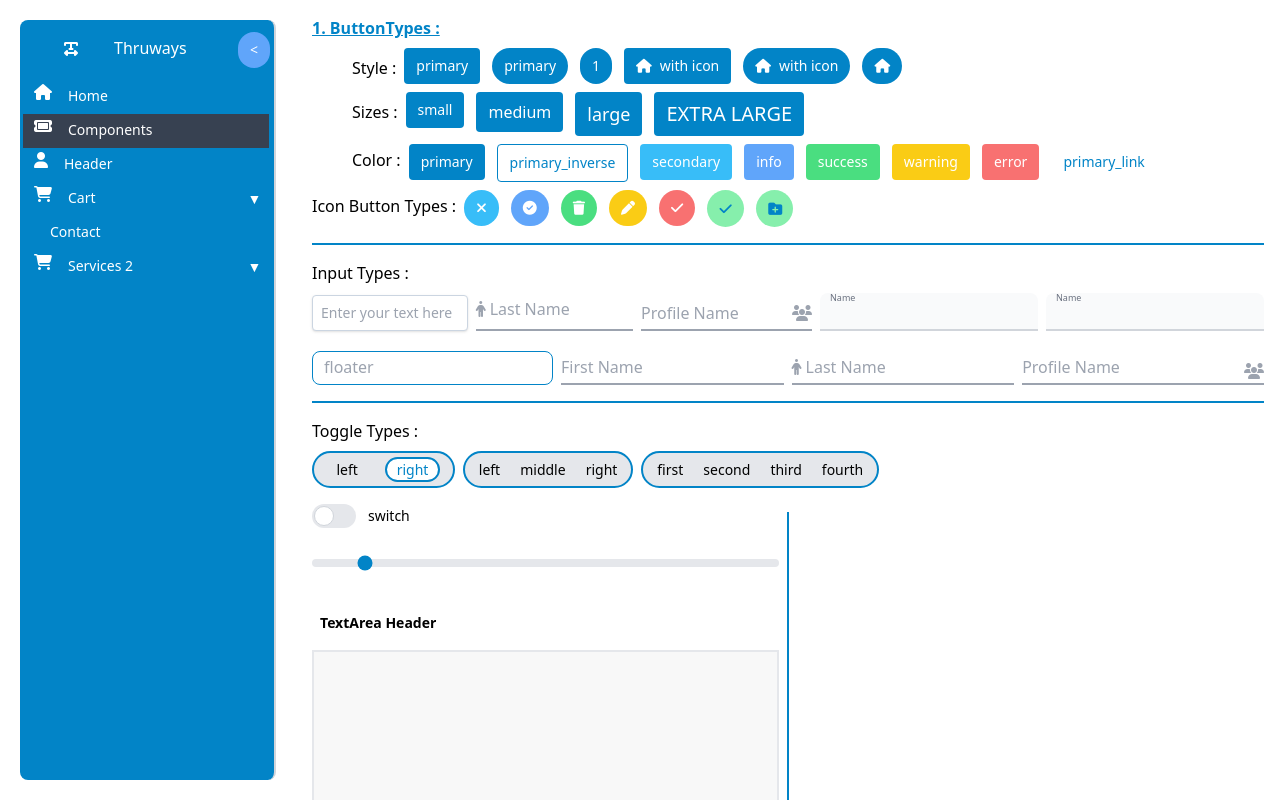
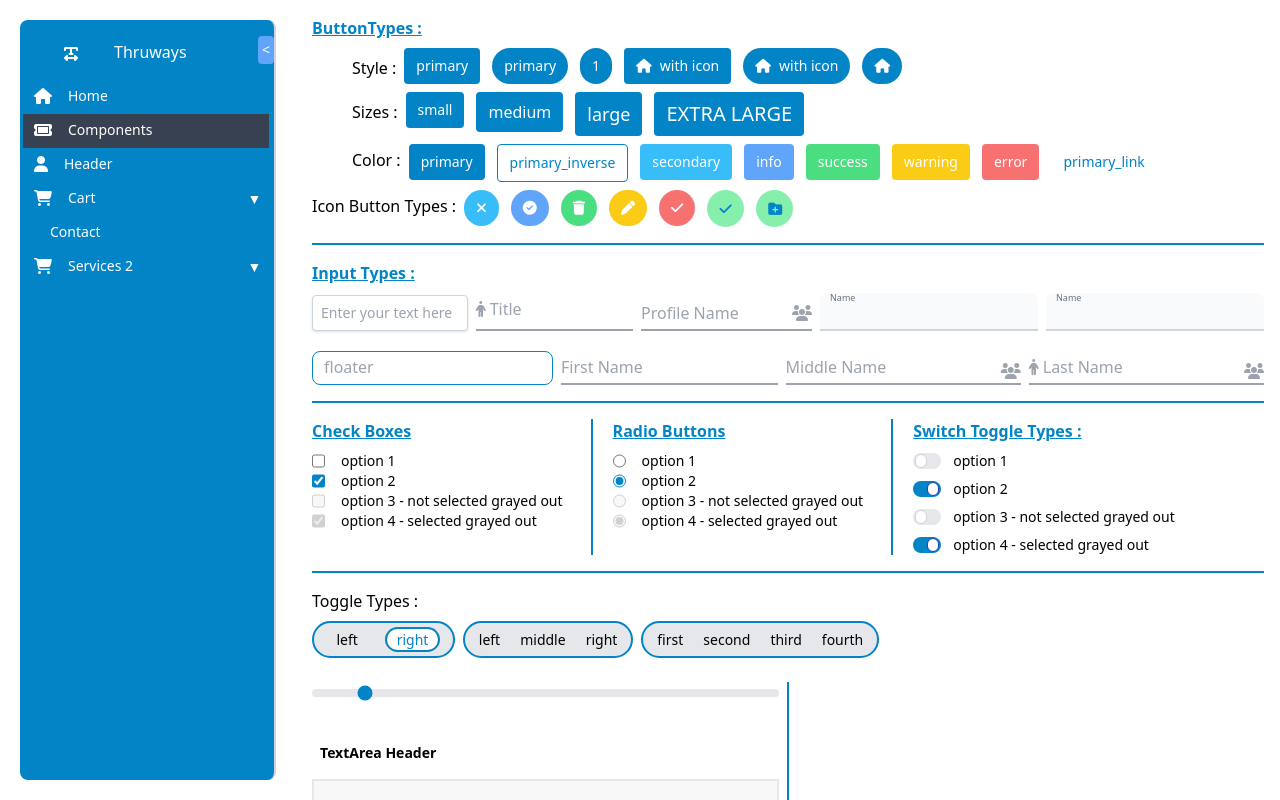
Before and after one commit to HarishBaskaran-FW/streetlight, a Next.js app: page /storybook/components in a window 1280 px wide. Shown: the top 800 px of the page. Built offline with nearby package versions, Linux system fonts and the light colour scheme.

Commit message:
set toggles in storybook
Fit in
1. Checkboxes
2. Radios
3. Switch
4. Padding for sidebar
5. Input border fixes

```diff
--- /dev/null
+++ b/components/native/radio.js
@@ -0,0 +1,16 @@
+import { fontSize, typeColor } from "../configuration/config";
+
+const Radio = (props) => {
+  return (
+    <input
+      type="radio"
+      checked={props.checked}
+      className={`accent-sky-600 ${props.className}`}
+      onChange={props.onChange}
+      onClick={props.onClick}
+      disabled={props.disabled}
+    />
+  );
+};
+
+export default Radio;
--- a/components/native/switch.js
+++ b/components/native/switch.js
@@ -10,9 +10,10 @@ const Switch = (props) => {
           className="sr-only peer"
           onChange={props.onChange}
           checked={props.checked}
+          disabled={props.disabled}
         />
         <div
-          className="w-11 h-6 bg-gray-200
+          className="w-7 h-4 bg-gray-200
 
         peer-focus:outline-none
         peer-focus:ring-2
@@ -20,11 +21,12 @@ const Switch = (props) => {
         dark:peer-focus:ring-blue-800
         rounded-full peer dark:bg-gray-700
         peer-checked:after:translate-x-full
-        peer-checked:after:border-white after:content-['']
+        peer-checked:after:border-blue-800 after:content-['']
 
-        after:absolute after:top-[2px]
+        after:absolute after:top-[3px]
         after:left-[2px] after:bg-white after:border-gray-300 after:border after:rounded-full
-        after:h-5 after:w-5 after:transition-all dark:border-gray-600 peer-checked:bg-sky-600"
+        after:h-3.5 after:w-3 after:transition-all dark:border-gray-600 peer-checked:bg-sky-600"
+
         ></div>
         <span className="ml-3 text-sm">{props.label}</span>
       </label>
--- a/layouts/sidebar.js
+++ b/layouts/sidebar.js
@@ -15,7 +15,7 @@ const li_styles = (isCollapsed) =>
   `ml-[3px] pl-[7px] py-1 ${
     isCollapsed ? "w-[90%]" : "w-[97%]"
   } flex flex-row gap-2 grow hover:bg-sky-400 group hover:rounded hover:cursor-pointer`;
-const icon_styles = `text-white bg-sky-600 px-1 group-hover:bg-sky-400 group-hover:cursor-pointer`;
+const icon_styles = `text-white bg-sky-600 mt-1 px-1 group-hover:bg-sky-400 group-hover:cursor-pointer`;
 const icon_styles_collapsed = `text-white bg-sky-600 pl-[10px] group-hover:bg-sky-400 group-hover:cursor-pointer`;
 const span_styles = `!block px-1 pb-1 pt-[2px] w-full group-hover:bg-sky-400`;
 const cname_styles = `!block px-1 py-1 w-full`;
@@ -87,12 +87,14 @@ const Sidebar = (props) => {
       <div
         className={` ${
           isCollapsed ? "" : "ml-10 "
-        } my-3 mb-3 flex gap-2 justify-around`}
+        } mt-4 mb-3 flex gap-2 justify-around`}
       >
         {props.companyIcon && (
           <Logo
             icon={props.companyIcon}
-            className={` mt-[9px] mr-5 ${icon_styles}`}
+            className={` mt-[10px] ${
+              isCollapsed ? "" : "mr-5 "
+            } ${icon_styles}`}
           />
         )}
         {!isCollapsed && props.companyName && (
@@ -103,7 +105,7 @@ const Sidebar = (props) => {
         <Button
           onClick={toggleSidebar}
           type="info"
-          className="rounded-full"
+          className="!p-1 !m-0"
           label={isCollapsed ? ">" : "<"}
         />
       </div>
--- a/pages/storybook/components/index.js
+++ b/pages/storybook/components/index.js
@@ -18,13 +18,15 @@ import ProductTable from "@/components/native/table";
 import PopupModal from "@/components/native/popup1";
 import Logo from "@/components/native/logo";
 import { useState } from "react";
+import CheckBox from "@/components/native/checkbox";
+import Radio from "@/components/native/radio";
 
 export default function SB_Components() {
   // Dependent on two files Button.js and Logo.js
   const SB_Button = () => {
     return (
       <>
-        <p className="font-bold underline text-sky-600">1. ButtonTypes :</p>
+        <p className="font-bold underline text-sky-600">ButtonTypes :</p>
 
         <div className="flex gap-2">
           <p className="ml-10 pt-2"> Style : </p>
@@ -90,12 +92,13 @@ export default function SB_Components() {
   const SB_Input = () => {
     const [inputName1, setInputName1] = useState("");
     const [firstName, setFirstName] = useState("");
+    const [middleName, setMiddleName] = useState("");
     const [lastName, setLastName] = useState("");
     const [profileName, setProfileName] = useState("");
 
     return (
       <>
-        <p>Input Types :</p>
+        <p className="font-bold underline text-sky-600">Input Types :</p>
         <div className="flex gap-2">
           <Input
             placeholder="Enter your text here"
@@ -103,14 +106,14 @@ export default function SB_Components() {
             setValue={setInputName1}
           />
           <InputFloat
-            id="last-name"
-            label="Last Name"
+            id="name-title"
+            label="Title"
             floatIcon="fas fa-person"
             value={lastName}
             setValue={setLastName}
           />
           <InputFloat
-            id="profile-Name-1"
+            id="profile-Name"
             placeholder="Profile Name"
             staticIcon="fas fa-users"
             value={profileName}
@@ -120,10 +123,7 @@ export default function SB_Components() {
           <InputFloatingNoChange label="Name" />
         </div>
         <div className="flex gap-2 mt-3">
-          <InputFloatBorder
-          label="floater"
-          name="floater"
-          />
+          <InputFloatBorder label="floater" name="floater" />
           <InputFloat
             id="first-name"
             label="First Name"
@@ -131,22 +131,188 @@ export default function SB_Components() {
             setValue={setFirstName}
           />
           <InputFloat
-            id="last-name"
+            id="middle-name"
+            label="Middle Name"
+            staticIcon="fas fa-users"
+            value={middleName}
+            setValue={setMiddleName}
+          />
+          <InputFloat
+            id="last-Name"
             label="Last Name"
             floatIcon="fas fa-person"
+            staticIcon="fas fa-users"
             value={lastName}
             setValue={setLastName}
-          />
-          <InputFloat
-            id="profile-Name"
-            label="Profile Name"
-            staticIcon="fas fa-users"
-            value={profileName}
-            setValue={setProfileName}
           />
         </div>
         <p className="border-b-2 border-sky-600 my-2"></p>
       </>
+    );
+  };
+
+  const SB_Checkbox = () => {
+    var options = [
+      {
+        id: 1,
+        label: "option 1",
+        selected: false,
+      },
+      {
+        id: 2,
+        label: "option 2",
+        selected: true,
+      },
+      {
+        id: 3,
+        label: "option 3 - not selected grayed out",
+        selected: false,
+      },
+      {
+        id: 4,
+        label: "option 4 - selected grayed out",
+        selected: true,
+      },
+    ];
+
+    const [checkedOptions, setCheckedOptions] = useState(options);
+
+    const handleOptions = (e, path) => {
+      const tempList = checkedOptions.map((item) =>
+        item.id === path.id ? { ...item, selected: e.target.checked } : item
+      );
+
+      setCheckedOptions(tempList);
+    };
+
+    return (
+      <div>
+        <p className="font-bold underline text-sky-600 mb-2">Check Boxes</p>
+        {checkedOptions.map((option) => (
+          <div className="flex gap-2">
+            <CheckBox
+              key={option.id}
+              onChange={(e) => handleOptions(e, option)}
+              checked={option.selected}
+              disabled={option.id >= 3 ? true : false}
+            />
+            <p className="px-2 !text-left text-sm">{option.label}</p>
+          </div>
+        ))}
+      </div>
+    );
+  };
+
+  const SB_Radio = () => {
+    var radioOptions = [
+      {
+        id: 1,
+        label: "option 1",
+        selected: false,
+      },
+      {
+        id: 2,
+        label: "option 2",
+        selected: true,
+      },
+      {
+        id: 3,
+        label: "option 3 - not selected grayed out",
+        selected: false,
+      },
+      {
+        id: 4,
+        label: "option 4 - selected grayed out",
+        selected: true,
+      },
+    ];
+
+    const [checkedOptions, setCheckedOptions] = useState(radioOptions);
+
+    const handleOptions = (e, path) => {
+      const tempList = checkedOptions.map((item) =>
+        item.id < 3
+          ? item.id === path.id
+            ? { ...item, selected: true }
+            : { ...item, selected: false }
+          : item
+      );
+
+      setCheckedOptions(tempList);
+    };
+
+    return (
+      <div>
+        <p className="font-bold underline text-sky-600 mb-2">Radio Buttons</p>
+        {checkedOptions.map((option) => (
+          <div className="flex gap-2">
+            <Radio
+              key={option.id}
+              onChange={(e) => handleOptions(e, option)}
+              checked={option.selected}
+              disabled={option.id >= 3 ? true : false}
+            />
+            <p className="px-2 !text-left text-sm">{option.label}</p>
+          </div>
+        ))}
+      </div>
+    );
+  };
+
+  const SB_Switch = () => {
+    var switchOptions = [
+      {
+        id: 1,
+        label: "option 1",
+        selected: false,
+      },
+      {
+        id: 2,
+        label: "option 2",
+        selected: true,
+      },
+      {
+        id: 3,
+        label: "option 3 - not selected grayed out",
+        selected: false,
+      },
+      {
+        id: 4,
+        label: "option 4 - selected grayed out",
+        selected: true,
+      },
+    ];
+
+    const [checkedOptions, setCheckedOptions] = useState(switchOptions);
+
+    const handleOptions = (e, path) => {
+      const tempList = checkedOptions.map((item) =>
+        item.id < 3
+          ? item.id === path.id
+            ? { ...item, selected: e.target.checked }
+            : item
+          : item
+      );
+
+      setCheckedOptions(tempList);
+    };
+
+    return (
+      <div>
+        <p className="font-bold underline text-sky-600 mb-2">
+          Switch Toggle Types :
+        </p>
+        <div className="flex flex-col gap-2">
+          {checkedOptions.map((option) => (
+            <Switch
+              label={option.label}
+              checked={option.selected}
+              onChange={(e) => handleOptions(e, option)}
+              disabled={option.id >= 3 ? true : false}
+            />
+          ))}
+        </div>
+      </div>
     );
   };
 
@@ -175,12 +341,18 @@ export default function SB_Components() {
           <div>hi there we welcome you</div>
         </PopupModal> */}
         {SB_Button()}
-
         {SB_Input()}
+        <div className="flex gap-2 ">
+          {SB_Checkbox()}
+          <p className="border-r-2 border-sky-600 mx-3"></p>
+          {SB_Radio()}
+          <p className="border-r-2 border-sky-600 mx-3"></p>
+          {SB_Switch()}
+        </div>
+        <p className="border-b-2 border-sky-600 my-2"></p>
         {SB_Toggle()}
         <div className="flex">
           <div className="flex flex-col gap-4 w-1/2">
-            <Switch label="switch" />
             <Range />
             <Header label="TextArea Header" />
             <TextArea />
```
Also changed, not shown: components/native/input_float_border.js (+34 -7 lines).
